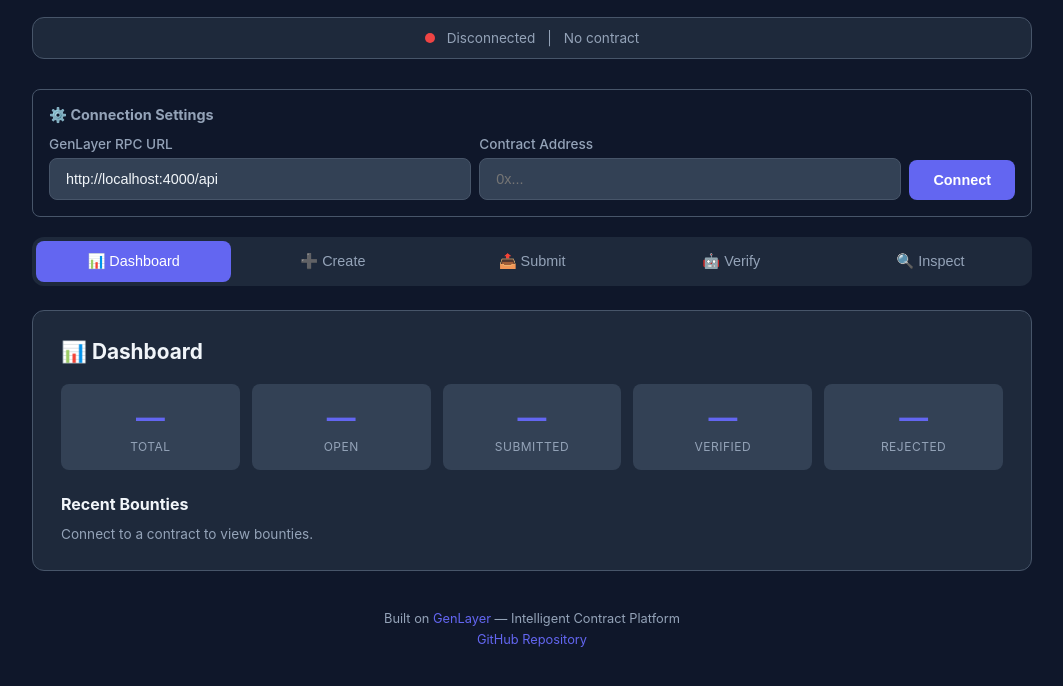
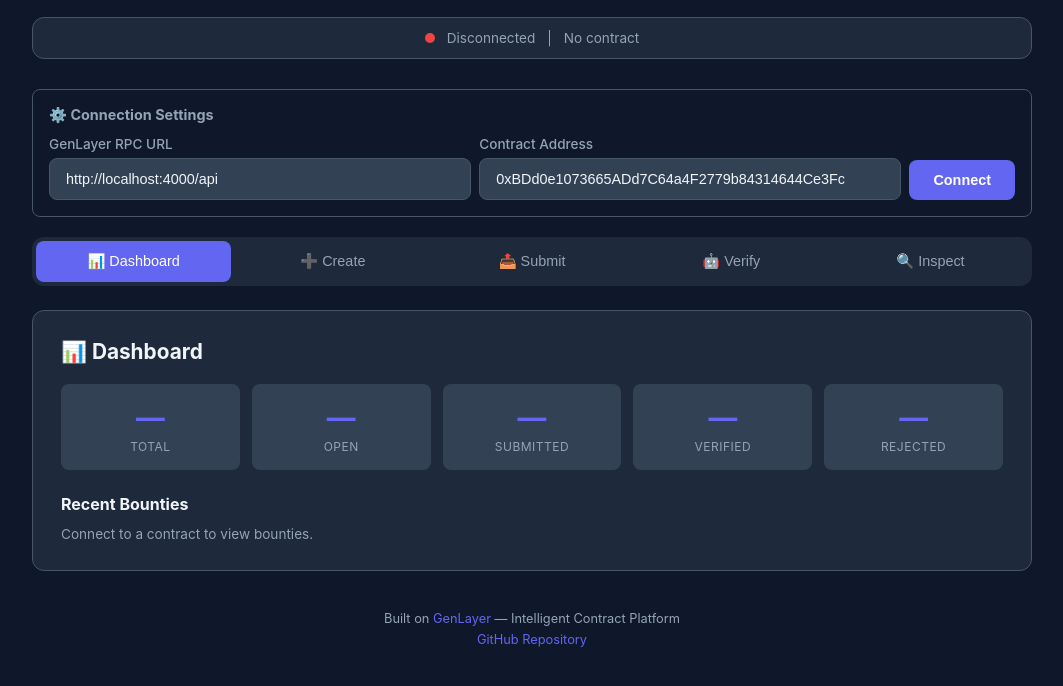
Before and after one commit to tranhop26/smart-bounty-verifier, a plain HTML site: page frontend/index.html in a window 1280 px wide. Shown: the part 164-850 px from the top of the page, without its empty margins (108-1171 px from the left). Drawn offline with Linux system fonts and the light colour scheme.

Commit message:
docs: add deployed contract address on GenLayer testnet
- Contract deployed at 0xBDd0e1073665ADd7C64a4F2779b84314644Ce3Fc
- Pre-fill contract address in frontend for easy testing
- Verified working on GenLayer Studio (Full Consensus mode)

```diff
--- a/frontend/index.html
+++ b/frontend/index.html
@@ -435,7 +435,7 @@
                 </div>
                 <div class="form-group">
                     <label>Contract Address</label>
-                    <input type="text" id="contractAddress" placeholder="0x...">
+                    <input type="text" id="contractAddress" placeholder="0x..." value="0xBDd0e1073665ADd7C64a4F2779b84314644Ce3Fc">
                 </div>
                 <button class="btn btn-primary" onclick="connect()">Connect</button>
             </div>
```
Also changed, not shown: README.md.
